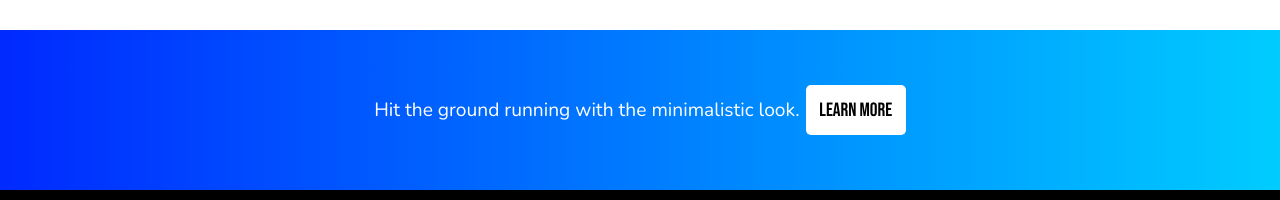
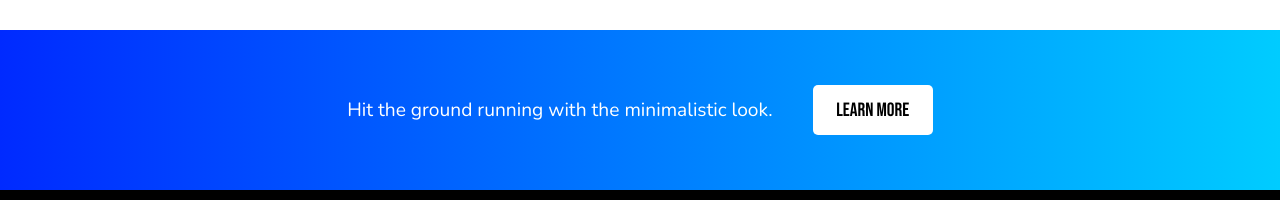
Before and after one commit to prabhat1001/Monochrome, a React (Create React App) app: page / in a window 1280 px wide. Shown: the part 3490-3690 px from the top of the page. Built offline with nearby package versions, Linux system fonts and the light colour scheme; a web font is replaced by a local one.

Commit message:
minor responsive bug fixes

```diff
--- a/src/Components/ContentPages/Page1.js
+++ b/src/Components/ContentPages/Page1.js
@@ -171,7 +171,7 @@
 
 const Button = styled.div`
   background-color: #000;
-  width: 40%;
+  width: 70%;
   font-family: "Bebas Neue", cursive;
   font-size: 1.2rem;
   padding: 0.6rem;
--- a/src/Components/LandingPage/LandingPage.js
+++ b/src/Components/LandingPage/LandingPage.js
@@ -43,7 +43,7 @@
   top: 30%;
   left: 10%;
   /* transform: translate(-50%, -50%); */
-  width: 40%;
+  width: 50%;
   height: 50vh;
   /* background-color: #fff; */
 
@@ -85,7 +85,7 @@
 `;
 
 const SubHeading = styled.div`
-  width: 90%;
+  width: 60%;
   height: 20%;
   /* background-color: brown; */
   font-family: "Nunito", sans-serif;
--- a/src/Components/Notification bar/Notify.js
+++ b/src/Components/Notification bar/Notify.js
@@ -28,13 +28,13 @@
 
 const TextCont = styled.div`
   /* background-color: brown; */
-  width: 42%;
+  width: 52%;
   height: 10vh;
   margin-top: 2vh;
   margin: auto auto;
   display: flex;
   align-items: center;
-  justify-content: space-around;
+  justify-content: space-evenly;
 
   // for small screens
   @media (min-width: 320px) and (max-width: 425px) {
@@ -55,7 +55,7 @@
 const Button = styled.div`
   background-color: #fff;
 
-  width: 100px;
+  width: 120px;
   height: 50px;
   font-family: "Bebas Neue", cursive;
   font-size: 1.2rem;
```
Also changed, not shown: 1 other file (tests, documents, lock files or other folders).
